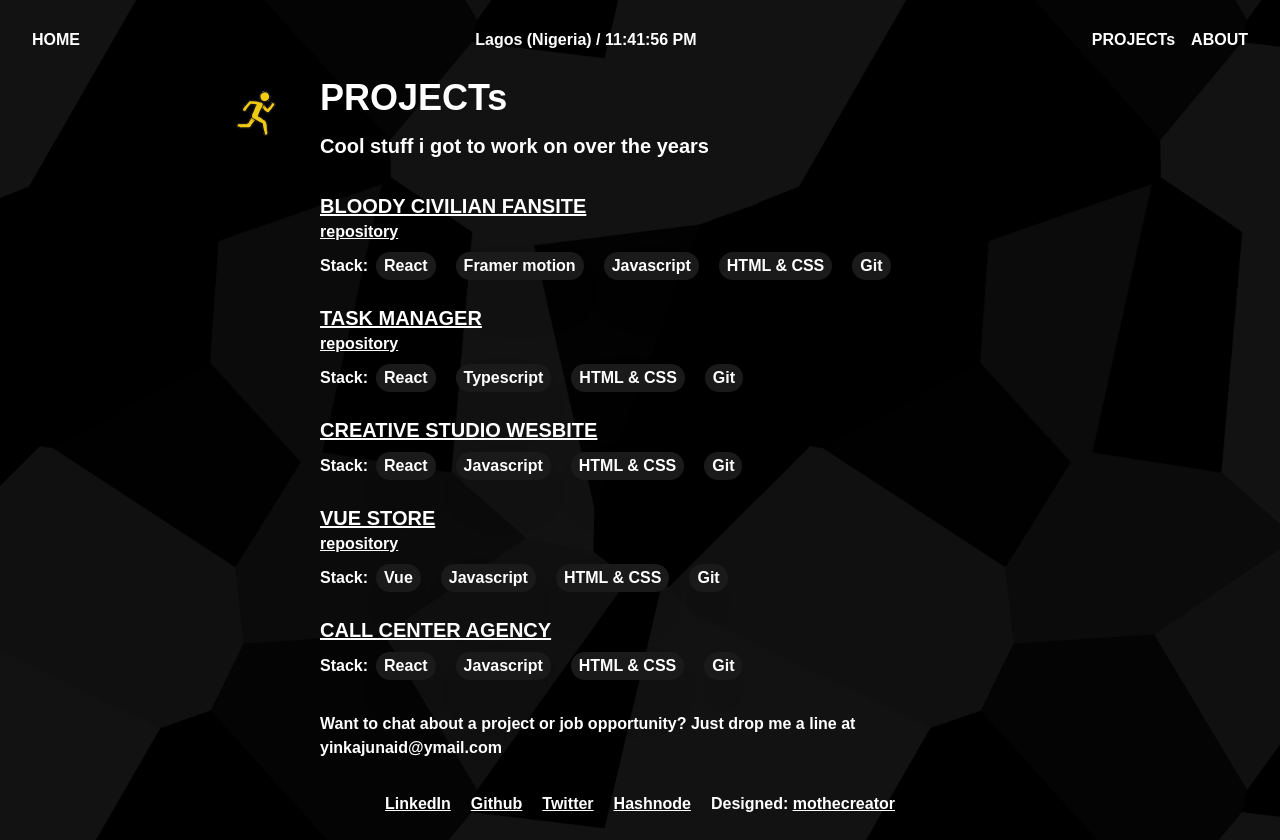
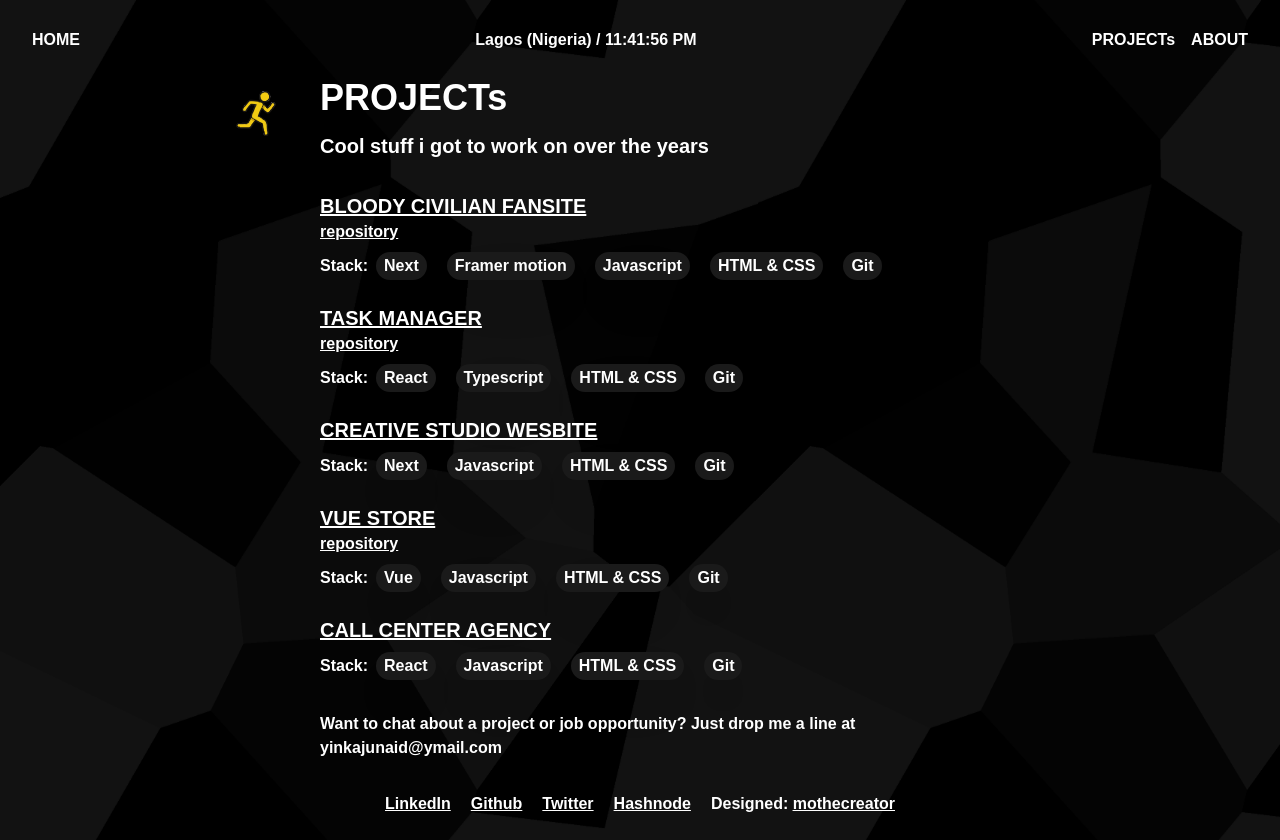
Before and after one commit to Yinkajay/new-portfolio, a React (Vite) app: page /projects in a window 1280 px wide. Built offline with nearby package versions, Linux system fonts and the light colour scheme; a web font is replaced by a local one.

Commit message:
Update links

```diff
--- a/src/pages/Projects.jsx
+++ b/src/pages/Projects.jsx
@@ -34,7 +34,7 @@ const Projects = () => {
   const projects = [
     {
       title: "BLOODY CIVILIAN FANSITE",
-      stack: ["React", "Framer motion", "Javascript", "HTML & CSS", "Git"],
+      stack: ["Next", "Framer motion", "Javascript", "HTML & CSS", "Git"],
       livesite: "https://bloooooddyyyyy.netlify.app/",
       repo: "https://github.com/Yinkajay/bloody-civ"
     },
@@ -46,7 +46,7 @@ const Projects = () => {
     },
     {
       title: "Creative Studio Wesbite",
-      stack: ["React", "Javascript", "HTML & CSS", "Git"],
+      stack: ["Next", "Javascript", "HTML & CSS", "Git"],
       livesite: "https://mcmstudio.markcalthers.com/services",
       repo: ""
     },
@@ -59,7 +59,7 @@ const Projects = () => {
     {
       title: "Call Center Agency",
       stack: ["React", "Javascript", "HTML & CSS", "Git"],
-      livesite: "https://shoppa-app-vue3.web.app/login",
+      livesite: "https://markcalthersconnect.netlify.app/",
       repo: ""
     }
   ];
```
